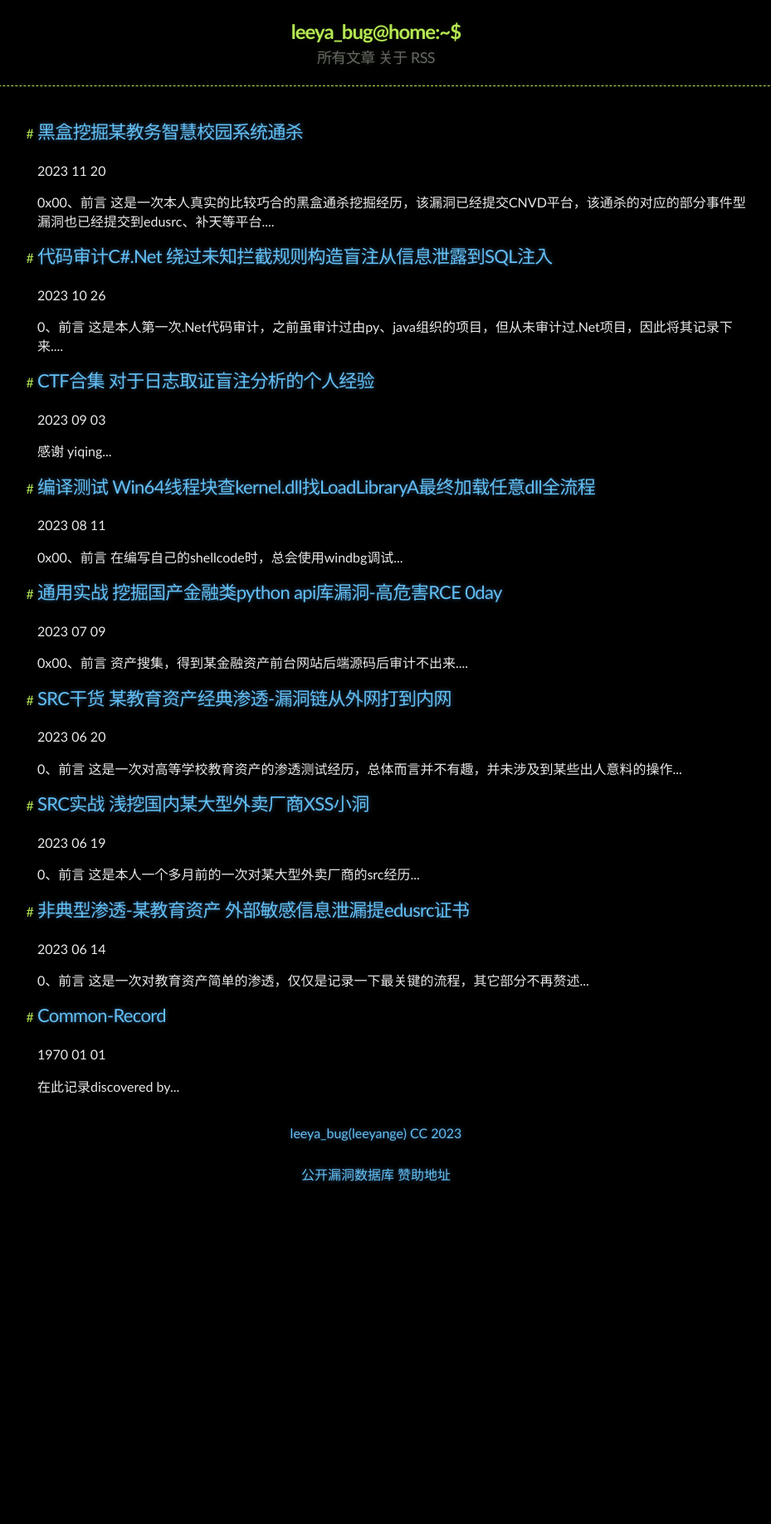
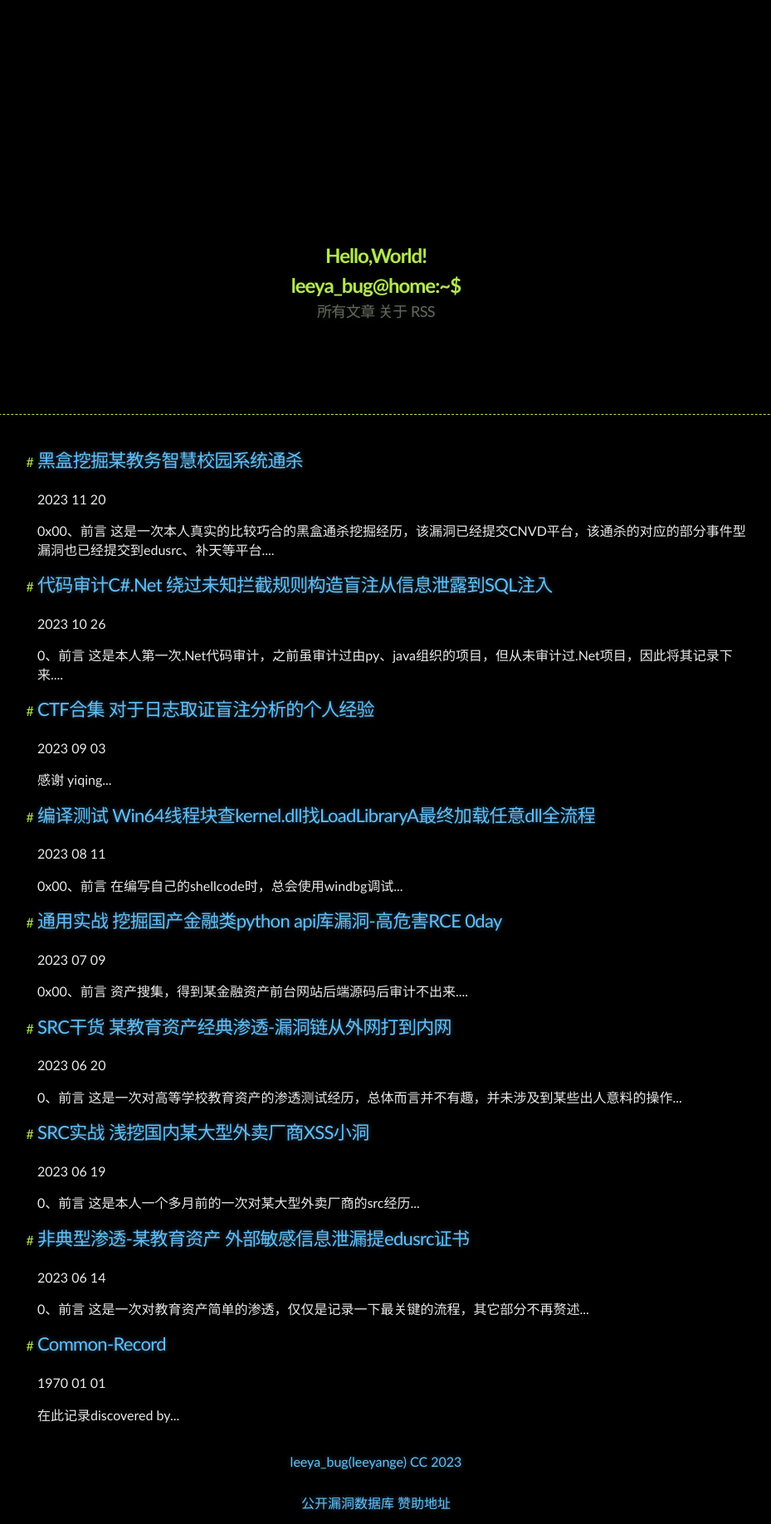
Before and after one commit to Leeyangee/leeyangee.github.io, a Jekyll site: the page built from index.html, in a window 1280 px wide. Shown: the whole page at 83% size, without its empty margins (187-1116 px from the left). Built offline with Jekyll 4.4.1, drawn with Linux system fonts in a browser that asks for light colours; the list of posts is cut into pages by our own code; before the commit the page ends 1441 px from its top, so only the background shows below that.

Commit message:
Update header.html

```diff
--- a/_includes/header.html
+++ b/_includes/header.html
@@ -1,5 +1,6 @@
 <header>
-  <div>
+  <div style="margin-top:30vh;margin-bottom:10vh">
+    <h1>Hello,World!</h1>
     <a style="text-decoration: none;" href="{{ "/" | prepend: site.baseurl | replace: '//', '/' }}">
     {% assign owner_first_name = site.owner | split: " " %}
     <h1>{{ owner_first_name[0] | downcase }}@home:~$</h1>
```
